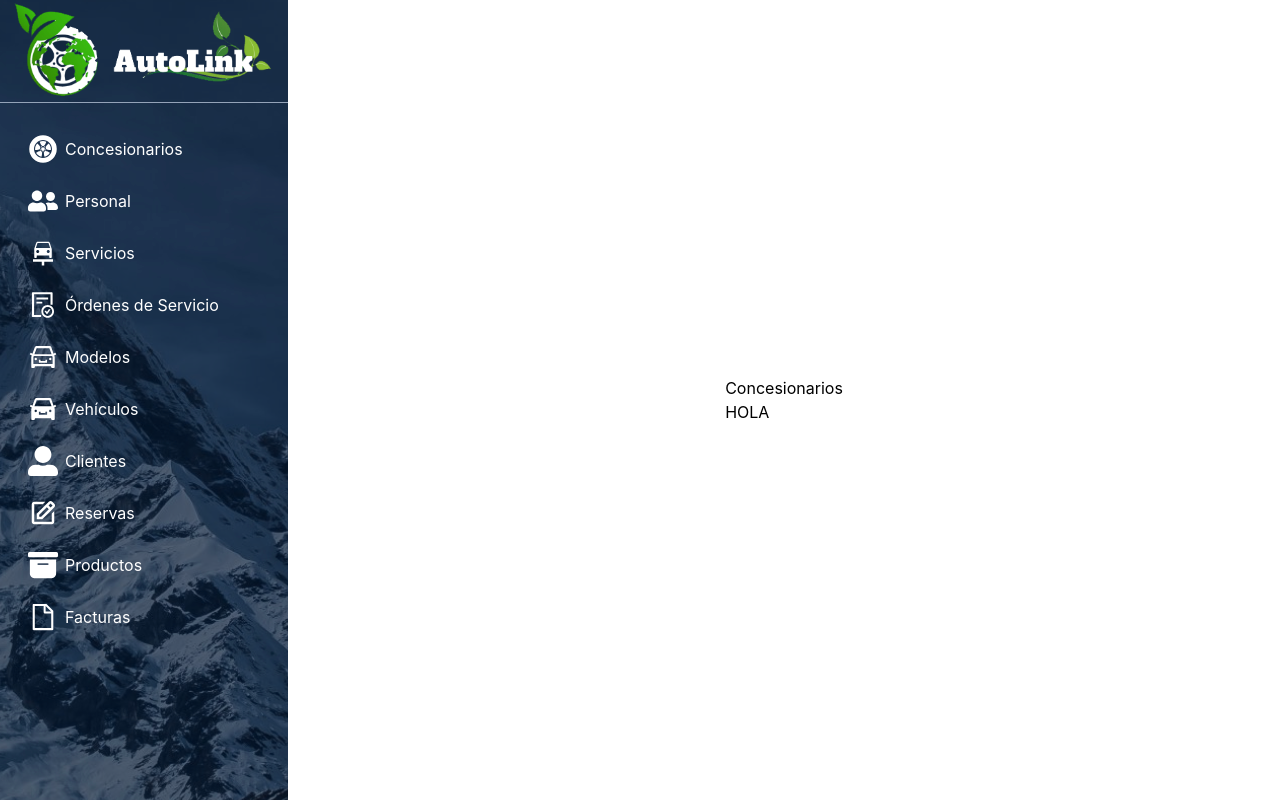
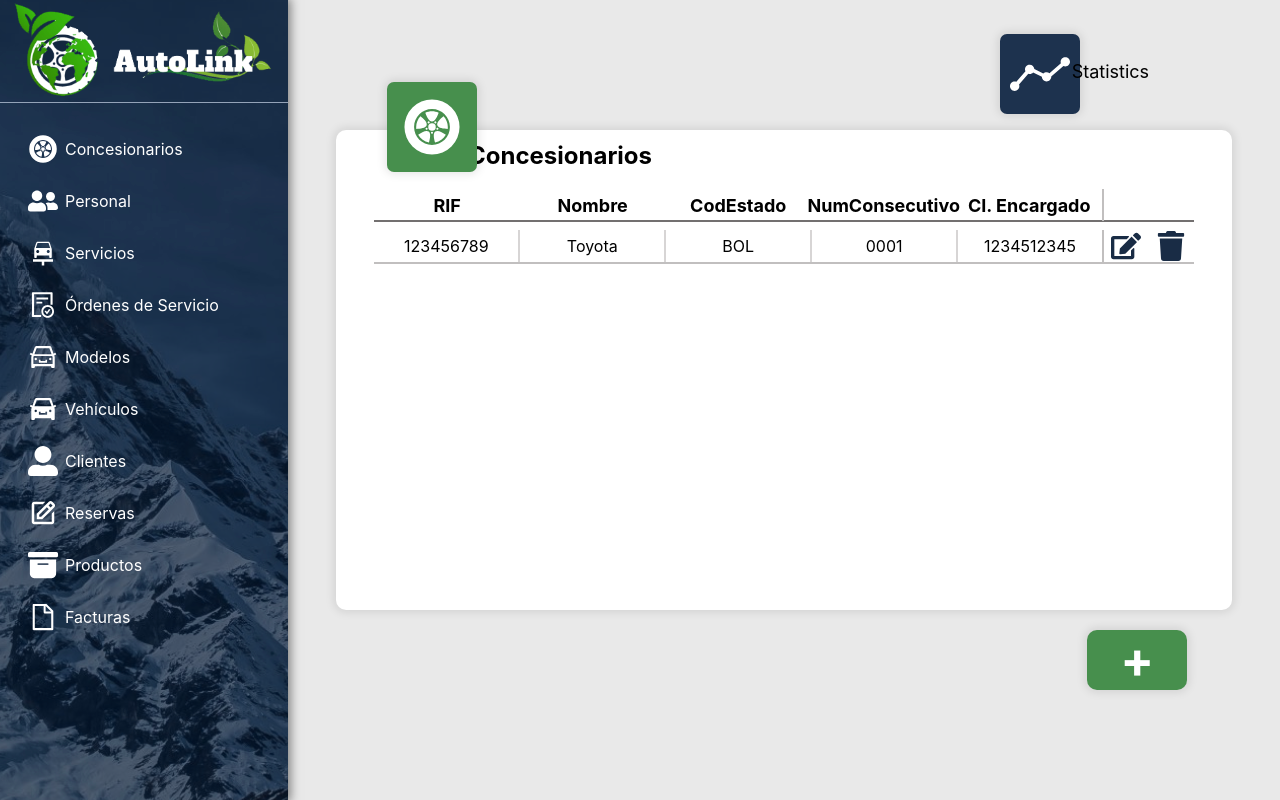
Before and after one commit to Yisustxz/Proyecto-Frontend-BDD1, a React (Create React App) app: page /Concesionarios in a window 1280 px wide. Built offline with nearby package versions, Linux system fonts and the light colour scheme.

Commit message:
Tabla Concesionario

```diff
--- a/src/App.css
+++ b/src/App.css
@@ -28,11 +28,10 @@
   color: #61dafb;
 }
 
-@keyframes App-logo-spin {
-  from {
-    transform: rotate(0deg);
-  }
-  to {
-    transform: rotate(360deg);
-  }
+.Separador{
+  border-right-color: '#C1BFBF';
+  border-left: 'none';
+  border-top: 'none';
+  border-bottom: 'none';
+  border-width: '2px'
 }
--- a/src/App.js
+++ b/src/App.js
@@ -33,10 +33,12 @@ function App() {
 
   return (
     <BrowserRouter>
+    <div style={{backgroundColor: '#E9E9E9', height: '100%', width: '100%'}}>
     <div className="flex h-screen">
+      <div style={{boxShadow: "0px 0px 10px 2px rgba(0, 0, 0, 0.5)"}}>
       <SideBar2/>
+      </div>
       <div className="flex-grow flex items-center justify-center">
-
         <Routes>
           <Route path='/Concesionarios' element={<Concesionarios/>}/>
           <Route path='/Estados' element={<Estados/>}/>
@@ -66,6 +68,7 @@ function App() {
         </Routes>
       </div>
     </div>
+    </div>
     </BrowserRouter>
   )
 }
--- a/src/TablePages/Concesionarios.jsx
+++ b/src/TablePages/Concesionarios.jsx
@@ -1,9 +1,56 @@
-export default function Concesionarios(){
+import { GiCarWheel } from "react-icons/gi";
+import ConcesionariosRows from "./TableRows/ConcesionariosRows";
+import { SlGraph } from "react-icons/sl";
 
-    return(
-      <div>
-        <h1 className="text-4xl font-bold">Concesionarios</h1>
-        <h1>HOLA</h1>
+
+export default function Concesionarios() {
+  return (
+    <div>
+      <div style={{ height: '60vh', width: '70vw', backgroundColor: '#fff', borderRadius: '10px', boxShadow: "0px 0px 10px 2px rgba(0, 0, 0, 0.1)", display: 'flex', alignItems: 'center', flexDirection: 'column' }}>
+        <div style={{ position: "absolute", backgroundColor: '#1D324E', width: '80px', height: '80px', marginTop: '-12vh', borderRadius: '7px', marginLeft: '40vw', boxShadow: "0px 0px 10px 2px rgba(0, 0, 0, 0.1)", display: 'flex', justifyContent: 'center', flexDirection: 'row', cursor: 'pointer' }}>
+          <SlGraph color={"#fff"} size={60} style={{ alignSelf: 'center' }} />
+        </div>
+        <h1 style={{position: "absolute", marginTop: '-9vh', marginLeft: '51vw', fontSize: '18px'}}>Statistics</h1>
+        <div style={{ position: "absolute", backgroundColor: '#478F4D', width: '90px', height: '90px', marginTop: '-6vh', borderRadius: '7px', marginLeft: '-55vw', boxShadow: "0px 0px 10px 2px rgba(0, 0, 0, 0.1)", display: 'flex', justifyContent: 'center', flexDirection: 'row' }}>
+          <GiCarWheel color={"#fff"} size={60} style={{ alignSelf: 'center' }} />
+        </div>
+        <h1 style={{ marginLeft: '-35vw', marginTop: '1vh', fontSize: '24px', fontWeight: 'bold' }}>Concesionarios</h1>
+        <div style={{ width: '64vw', height: '4vh', marginTop: '2vh', borderBottomColor: '#737070', borderWidth: '2px', borderTop: 'none', borderLeft: 'none', borderRight: 'none', display: 'flex', alignItems: 'center', flexDirection: 'row' }}>
+          <div style={{ width: '57vw', height: '4vh', display: 'flex', alignItems: 'center', flexDirection: 'row', justifyContent: 'space-around', fontSize: '18px', fontWeight: 'bold', borderRightColor: '#C1BFBF', borderLeft: 'none', borderTop: 'none', borderBottom: 'none', borderWidth: '2px', }}>
+            <div style={{ width: '11vw', height: '4vh', display: 'flex', flexDirection: 'row', justifyContent: 'center', alignItems: 'center' }}>RIF</div>
+            <div style={{ width: '11vw', height: '4vh', display: 'flex', flexDirection: 'row', justifyContent: 'center', alignItems: 'center' }}>Nombre</div>
+            <div style={{ width: '11vw', height: '4vh', display: 'flex', flexDirection: 'row', justifyContent: 'center', alignItems: 'center' }}>CodEstado</div>
+            <div style={{ width: '11vw', height: '4vh', display: 'flex', flexDirection: 'row', justifyContent: 'center', alignItems: 'center' }}>NumConsecutivo</div>
+            <div style={{ width: '11vw', height: '4vh', display: 'flex', flexDirection: 'row', justifyContent: 'center', alignItems: 'center' }}>CI. Encargado</div>
+          </div>
+        </div>
+        <div style={{ overflow: 'auto' }}>
+          {/* Ejemplo de como José Andrés hizo en nuestra practica de bd:
+          const [escuelas, setEscuelas] = useState(null);
+
+            useEffect(() => {
+            const fetchEscuelas = async () => {
+            const response = await axios.get(BASE_URL + "/escuelas");
+            const escuelasFromBackend = response.data
+            setEscuelas(escuelasFromBackend)
+            };
+           fetchEscuelas();
+            }, []);
+
+            Luego le pasan como parametros los valores que guardó en escuelas:
+          {escuelas ? escuelas.map(escuelas => <EscRow {...escuelas} />) : 'Loading...'}
+          */}
+
+          <ConcesionariosRows />
+        </div>
+      </div>
+      <div style={{display: 'flex', flexDirection: 'row', justifyContent: 'end', width: '95%', height: '60px'}}>
+      <div style={{backgroundColor: '#478F4D', marginTop: '20px', borderRadius: '10px', width: '100px', height: '60px', display: 'flex', justifyContent: 'center', alignItems: 'center', cursor: 'pointer', boxShadow: "0px 0px 10px 2px rgba(0, 0, 0, 0.1)"}}>
+        <h1 style={{fontSize: '50px', fontWeight: 'bold', color: '#fff'}}>+</h1>
+      </div>
+      </div>
+
+
     </div>
-    );
+  );
 }
--- a/src/TablePages/Pagos.jsx
+++ b/src/TablePages/Pagos.jsx
@@ -2,7 +2,7 @@ export default function Pagos(){
 
     return(
       <div>
-        <h1 className="text-4xl font-bold">Pagos</h1>
+        <h1 className="text-4xl font-bold ">Pagos</h1>
         <h1>HOLA</h1>
     </div>
     );
--- /dev/null
+++ b/src/TablePages/TableRows/ConcesionariosRows.jsx
@@ -0,0 +1,25 @@
+import { FaEdit, FaTrash } from "react-icons/fa";
+
+export default function ConcesionariosRows() {
+
+    return (
+      <div>
+          <div style={{ width: '64vw', height: 'auto', marginTop: '1vh', borderBottomColor: '#C1BFBF', borderWidth: '2px', borderTop: 'none', borderLeft: 'none', borderRight: 'none', display: 'flex', alignItems: 'center', flexDirection: 'row' }}>
+            <div style={{ width: '57vw', minHeight: 'auto', display: 'flex', alignItems: 'center', flexDirection: 'row', fontSize: '16px', borderRightColor: '#C1BFBF', borderLeft: 'none', borderTop: 'none', borderBottom: 'none', borderWidth: '2px'}}>
+                {/*
+                Colocar las variables donde está el texto :)
+                 */}
+                <div style={{ width: '11vw', minHeight: '4vh', display: 'flex', flexDirection: 'row', justifyContent: 'center', flex: 1, alignItems: 'center', borderRightColor: '#D7D5D5', borderLeft: 'none', borderTop: 'none', borderBottom: 'none', borderWidth: '2px'}}>123456789</div>
+                <div style={{ width: '11vw', minHeight: '4vh', display: 'flex', flexDirection: 'row', justifyContent: 'center', alignItems: 'center', flex: 1,  overflow: 'auto', borderRightColor: '#D7D5D5', borderLeft: 'none', borderTop: 'none', borderBottom: 'none', borderWidth: '2px'}}>Toyota</div>
+                <div style={{ width: '11vw', minHeight: '4vh', display: 'flex', flexDirection: 'row', justifyContent: 'center', alignItems: 'center', flex: 1, borderRightColor: '#D7D5D5', borderLeft: 'none', borderTop: 'none', borderBottom: 'none', borderWidth: '2px' }}>BOL</div>
+                <div style={{ width: '11vw', minHeight: '4vh', display: 'flex', flexDirection: 'row', justifyContent: 'center', alignItems: 'center', flex: 1, borderRightColor: '#D7D5D5', borderLeft: 'none', borderTop: 'none', borderBottom: 'none', borderWidth: '2px' }}>0001</div>
+                <div style={{ width: '11vw', minHeight: '4vh', display: 'flex', flexDirection: 'row', justifyContent: 'center', alignItems: 'center', flex: 1}}>1234512345</div>
+            </div>
+            <div style={{ minHeight: '4vh', width: '7vw', display: 'flex', flexDirection: 'row', alignItems: 'center', justifyContent: 'space-around' }}>
+            <FaEdit color={"#192C45"} size={30} style={{cursor: 'pointer'}}/>
+            <FaTrash color={"#192C45"} size={30} style={{cursor: 'pointer'}}/>
+            </div>
+          </div>
+      </div>
+    );
+  }
--- a/tailwind.config.js
+++ b/tailwind.config.js
@@ -7,7 +7,7 @@ module.exports = {
         'fondo': "url('../public/fondo.jpg')",
       },
       colors:{
-        'white': "#fff"
+        'background': "#E9E9E9"
       }
     },
   },
```
